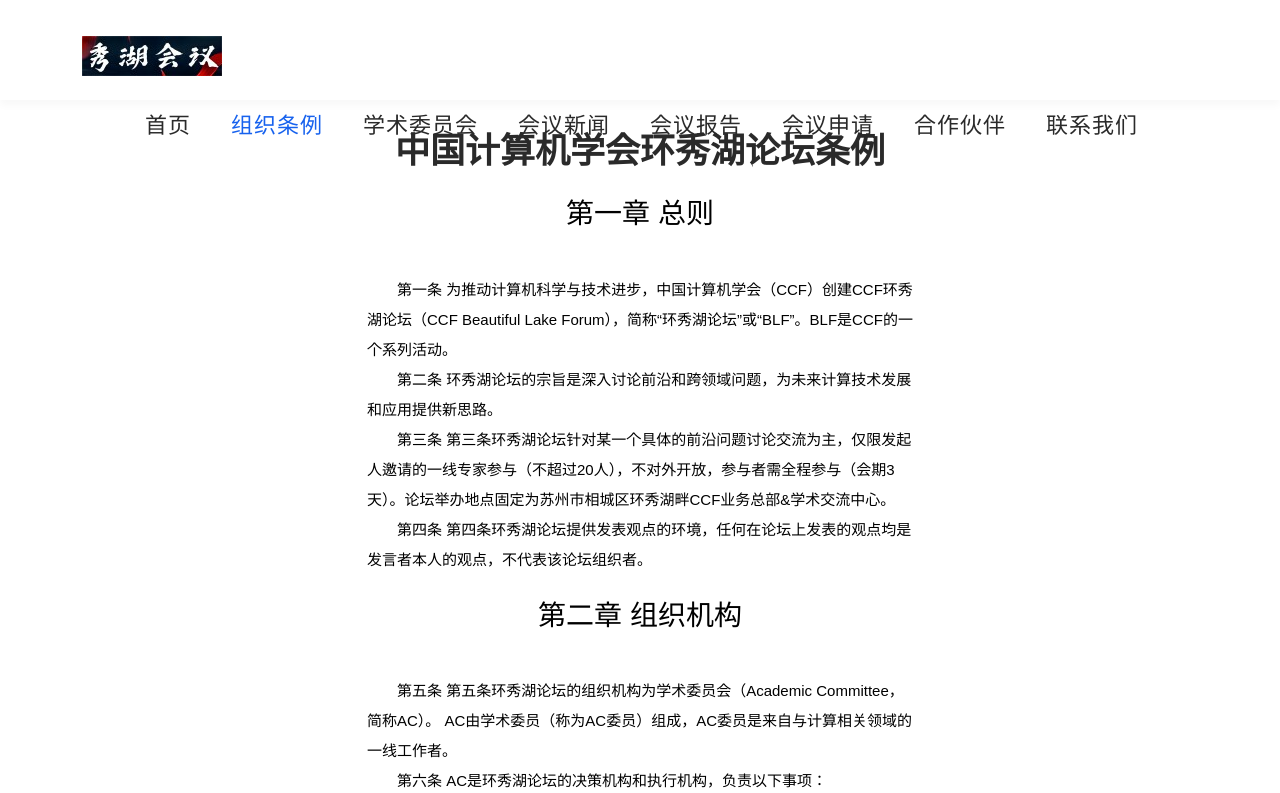
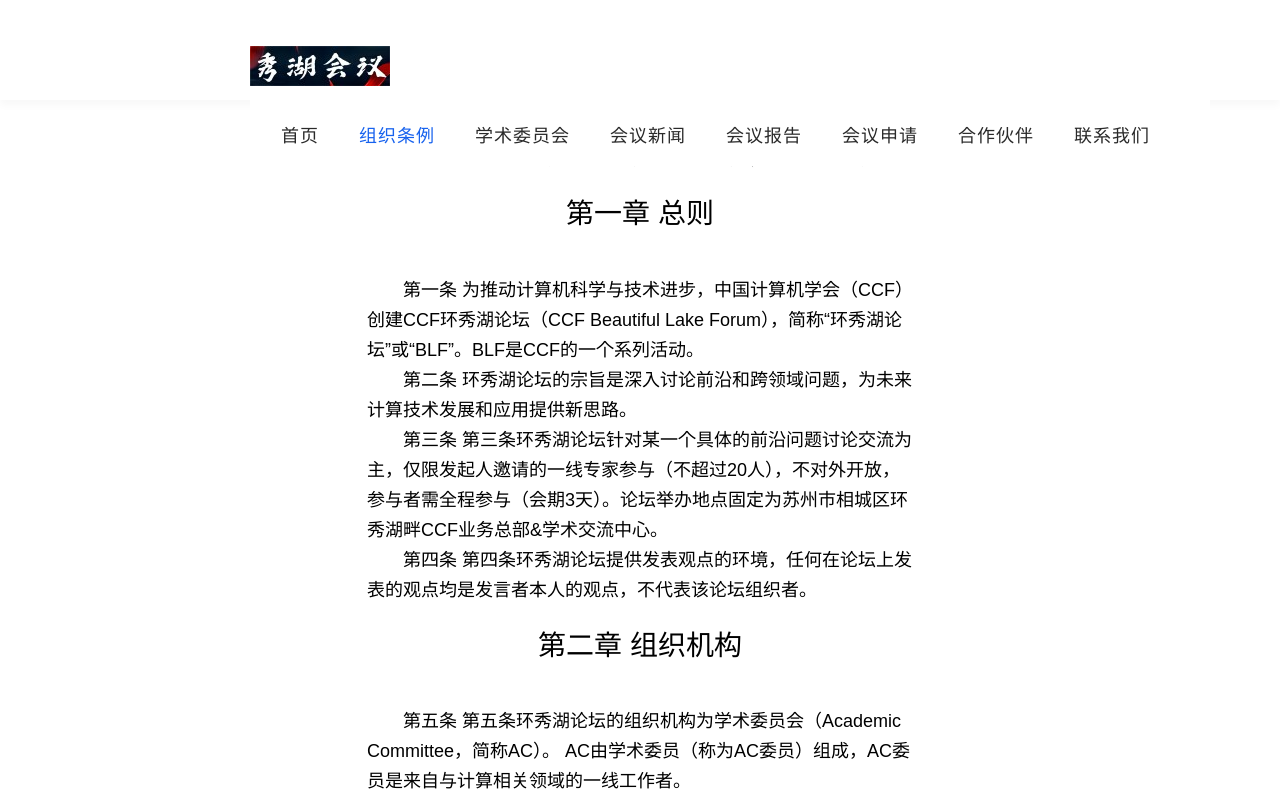
Before and after one commit to xhforum/xhforum.github.io, a plain HTML site: page Regulations.html in a window 1280 px wide. Shown: the top 793 px of the page. Drawn offline with Linux system fonts and the light colour scheme; a script that the page names is missing.

Commit message:
Add files via upload

```diff
--- a/Regulations.html
+++ b/Regulations.html
@@ -17,31 +17,33 @@
      <!-- ***** Header Area Start ***** -->
      <header class="header-area header-sticky">
       <div class="container">
-      <div class="row">
+        <div class="row ">
           <div class="col-12 ">
             <nav class="main-nav">
+              <div class="fixed-header">
               <!-- ***** Logo Start ***** -->
               <a href="index.html" class="logo"><img src="img/logo.jpg" alt="HTMLPAGE" /></a>
               <!-- ***** Logo End ***** -->
               <!-- ***** Menu Start ***** -->
-            <ul class="nav">
-              <li class="scroll-to-section"><a href="index.html" style="font-size: 22px;">首页</a></li>
-              <li class="scroll-to-section" ><a href="Regulations.html" style="font-size: 22px;" class="active">组织条例</a></li>
-              <li class="scroll-to-section"><a href="NowAC.html" style="font-size: 22px;">学术委员会</a></li>
+              <ul class="nav ">
+                <li class="scroll-to-section"><a href="index.html" style="font-size: 18px;">首页</a></li>
+                <li class="scroll-to-section" ><a href="Regulations.html" style="font-size: 18px;" class="active">组织条例</a></li>
+                <li class="scroll-to-section"><a href="NowAC.html" style="font-size: 18px;">学术委员会</a></li>
 
 
-              <li class="scroll-to-section"><a href="News.html" style="font-size: 22px;">会议新闻</a></li>
-              <li class="scroll-to-section"><a href="Reports.html" style="font-size: 22px;">会议报告</a></li>
-              <li class="scroll-to-section"><a href="Application.html" style="font-size: 22px;">会议申请</a></li>
+                <li class="scroll-to-section"><a href="News.html" style="font-size: 18px;">会议新闻</a></li>
+                <li class="scroll-to-section"><a href="Reports.html" style="font-size: 18px;">会议报告</a></li>
+                <li class="scroll-to-section"><a href="Application.html" style="font-size: 18px;">会议申请</a></li>
 
-              <li class="scroll-to-section"><a href="Collaborative.html" style="font-size: 22px;">合作伙伴</a></li>
-              <li class="scroll-to-section"><a href="ContectUS.html" style="font-size: 22px;">联系我们</a></li>
+                <li class="scroll-to-section"><a href="Collaborative.html" style="font-size: 18px;">合作伙伴</a></li>
+                <li class="scroll-to-section"><a href="ContectUS.html" style="font-size: 18px;">联系我们</a></li>
                 <li class="scroll-to-section">
                   <div class="border-first-button"></div>
                 </li>
               </ul>
               <a class="menu-trigger"><span>Menu</span></a>
               <!-- ***** Menu End ***** -->
+            </div>
             </nav>
           </div>
         </div>
--- a/style.css
+++ b/style.css
@@ -111,6 +111,7 @@
     font-weight: 300;
   }
   .div-center p {
+    font-size: 18px;
     text-align: left; /* 左对齐 */
     text-indent: 2em; /* 首行缩进2em */
     color:#000000;
@@ -189,3 +190,13 @@
   tfoot {
     background-color: #f2f2f2; /* 表脚背景颜色 */
   }
+
+  .fixed-header {
+    position: fixed; /* 固定定位 */
+    top: 0; /* 紧贴页面顶部 */
+    left: 250; /* 从左边开始 */
+    width: 75%;
+    background: #ffffff; /* 背景颜色 */
+    z-index: 1000; /* 确保在页面内容之上 */
+    padding: 10px 0; /* 一些内边距 */
+}
```
Also changed, not shown: Application.html (+12 -10 lines), Collaborative.html (+12 -11 lines), ContectUS.html (+12 -10 lines), News.html (+12 -10 lines), NowAC.html (+12 -11 lines), Reports.html (+12 -10 lines), index.html (+12 -10 lines). Lines whose indentation alone changed are shown as unchanged.
